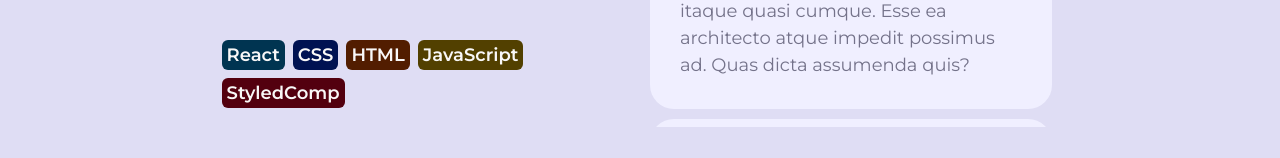
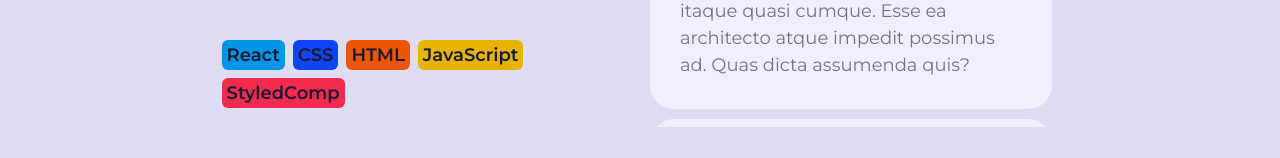
Before and after one commit to PedroMarquesFr/portfolio, a React (Create React App) app: page / in a window 1280 px wide. Shown: the part 623-781 px from the top of the page. Built offline with nearby package versions, Linux system fonts and the light colour scheme.

Commit message:
tags done first part

```diff
--- a/src/components/Tags/styles.ts
+++ b/src/components/Tags/styles.ts
@@ -17,37 +17,37 @@
 `;
 
 export const ReactTag = styled(DefaultTag)`
-    background-color: #003451;
+    background-color: ${props=>props.theme.colors.react};
     &::before {
     content: "React";
   }
-   color: #F9F8F8;/* 31322F*/
+   color: ${props=>props.theme.colors.textsec};/* 31322F*/
 `;
 export const CSSTag = styled(DefaultTag)`
-    background-color: #001252;
+    background-color: ${props=>props.theme.colors.css};
     &::before {
     content: "CSS";
   }
-  color: #F9F8F8;
+  color: ${props=>props.theme.colors.textsec};
 `;
 export const HTMLTag = styled(DefaultTag)`
-    background-color: #521D00;
+    background-color: ${props=>props.theme.colors.html};
     &::before {
     content: "HTML";
   }
-  color: #F9F8F8;
+  color: ${props=>props.theme.colors.textsec};
 `;
 export const JSTag = styled(DefaultTag)`
-    background-color: #524000;
+    background-color: ${props=>props.theme.colors.js};
     &::before {
     content: "JavaScript";
   }
-  color: #F9F8F8;
+  color: ${props=>props.theme.colors.textsec};
 `;
 export const StyledCompTag = styled(DefaultTag)`
-    background-color: #53000F;
+    background-color: ${props=>props.theme.colors.sc};
     &::before {
     content: "StyledComp";
   }
-  color: #F9F8F8;
+  color: ${props=>props.theme.colors.textsec};
 `;
--- a/src/styles/themes/dark.ts
+++ b/src/styles/themes/dark.ts
@@ -8,12 +8,13 @@
     background: "#0E0D34",
     frontItems: "#21204B",
     text: "#B5B3CD",
+    textsec: "#EEEDFB",
 
-    // React:"#0195E8",
-    // html:"#ED5601",
-    // css:"#1044F9",
-    // js:"#E5B300",
-    // sc:"#F22A4E"
+    react: "#003451",
+    html: "#521D00",
+    css: "#001252",
+    js: "#524000",
+    sc: "#53000F",
   },
 };
 
--- a/src/styles/themes/light.ts
+++ b/src/styles/themes/light.ts
@@ -8,6 +8,13 @@
     background: "#DFDDF4",
     frontItems: "#F0EFFF",
     text: "#56546D",
+    textsec: "#1C1A33",
+
+    react: "#0195E8",
+    html: "#ED5601",
+    css: "#1044F9",
+    js: "#E5B300",
+    sc: "#F22A4E",
   },
 };
 
```
Also changed, not shown: src/styles/styled.d.ts (+7 -0 lines), 1 other file (tests, documents, lock files or other folders).
